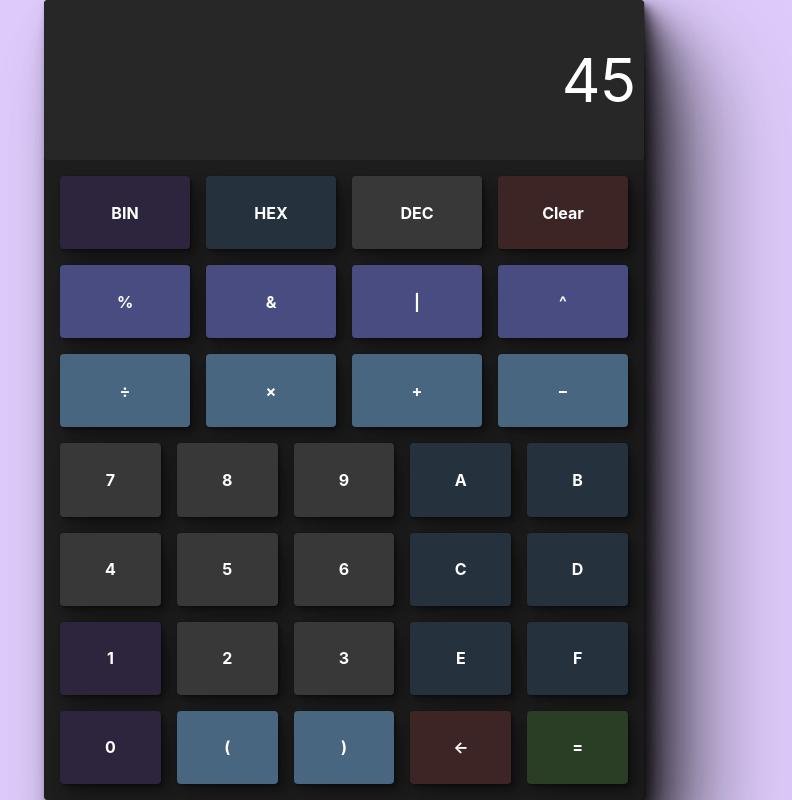
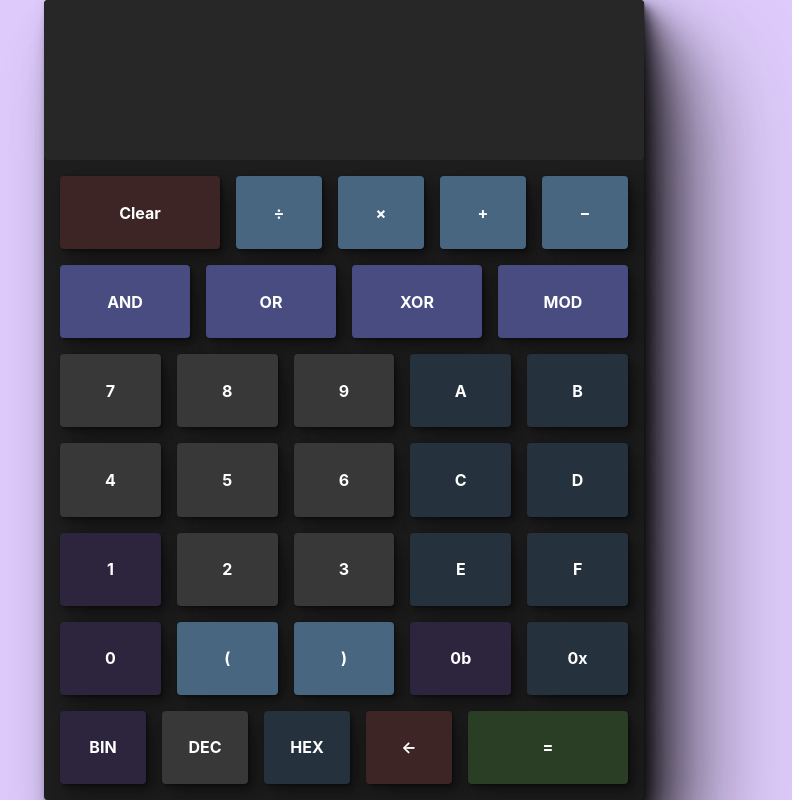
Before and after one commit to kyle-west/harmonicalc-web, a plain HTML site: page index.html in a window 1280 px wide. Both pictures are taken after a click on the button "Clear". Shown: the whole page, without its empty margins (296-1088 px from the left). Drawn offline with Linux system fonts and the light colour scheme.

Commit message:
[calc] added functionality

```diff
--- a/index.html
+++ b/index.html
@@ -13,54 +13,56 @@
   <div class="center">
     <div class="calculator">
       <div class="header">
-        <input type="text" name="omnibox" id="omnibox" value="45"/>
+        <input type="text" name="omnibox" id="omnibox" autofocus/>
       </div>
       <div class="buttons">
         <div class="row">
-          <button class="button bin" id="type-bin">BIN</button>
-          <button class="button hex" id="type-hex">HEX</button>
-          <button class="button" id="type-dec">DEC</button>
-          <button class="button" id="clear">Clear</button>
+          <button id="clear">Clear</button>
+          <button class="operator" id="divide" data-value=" / ">&divide;</button>
+          <button class="operator" id="multiply" data-value=" * ">&times;</button>
+          <button class="operator" id="add" data-value=" + ">&plus;</button>
+          <button class="operator" id="subtract" data-value=" - ">&minus;</button>
         </div>
         <div class="row">
-          <button class="button bw-operator" id="modulo">%</button>
-          <button class="button bw-operator" id="bw-and">&amp;</button>
-          <button class="button bw-operator" id="bw-or">|</button>
-          <button class="button bw-operator" id="bw-xor">^</button>
+          <button class="bw operator" id="and" data-value=" & ">AND</button>
+          <button class="bw operator" id="or" data-value=" | ">OR</button>
+          <button class="bw operator" id="xor" data-value=" ^ ">XOR</button>
+          <button class="bw operator" id="modulo" data-value=" % ">MOD</button>
         </div>
         <div class="row">
-          <button class="button operator" id="divide">&divide;</button>
-          <button class="button operator" id="multiply">&times;</button>
-          <button class="button operator" id="add">&plus;</button>
-          <button class="button operator" id="subtract">&minus;</button>
+          <button id="seven" data-value="7">7</button>
+          <button id="eight" data-value="8">8</button>
+          <button id="nine" data-value="9">9</button>
+          <button class="hex" id="a" data-value="A">A</button>
+          <button class="hex" id="b" data-value="B">B</button>
         </div>
         <div class="row">
-          <button class="button" id="seven">7</button>
-          <button class="button" id="eight">8</button>
-          <button class="button" id="nine">9</button>
-          <button class="button hex" id="hex-a">A</button>
-          <button class="button hex" id="hex-b">B</button>
+          <button id="four" data-value="4">4</button>
+          <button id="five" data-value="5">5</button>
+          <button id="six" data-value="6">6</button>
+          <button class="hex" id="c" data-value="C">C</button>
+          <button class="hex" id="d" data-value="D">D</button>
         </div>
         <div class="row">
-          <button class="button" id="four">4</button>
-          <button class="button" id="five">5</button>
-          <button class="button" id="six">6</button>
-          <button class="button hex" id="hex-c">C</button>
-          <button class="button hex" id="hex-d">D</button>
+          <button class="bin" id="one" data-value="1">1</button>
+          <button id="two" data-value="2">2</button>
+          <button id="three" data-value="3">3</button>
+          <button class="hex" id="e" data-value="E">E</button>
+          <button class="hex" id="f" data-value="F">F</button>
         </div>
         <div class="row">
-          <button class="button bin" id="one">1</button>
-          <button class="button" id="two">2</button>
-          <button class="button" id="three">3</button>
-          <button class="button hex" id="hex-e">E</button>
-          <button class="button hex" id="hex-f">F</button>
+          <button class="bin" id="zero" data-value="0">0</button>
+          <button class="operator" id="openExpr" data-value="(">(</button>
+          <button class="operator" id="closeExpr" data-value=")">)</button>
+          <button class="bin" id="prefixBIN" data-value="0b">0b</button>
+          <button class="hex" id="prefixHEX" data-value="0x">0x</button>
         </div>
         <div class="row">
-          <button class="button bin" id="zero">0</button>
-          <button class="button operator" id="open-expr">(</button>
-          <button class="button operator" id="close-expr">)</button>
-          <button class="button" id="backspace">&larr;</button>
-          <button class="button" id="equals">=</button>
+          <button class="bin" id="typeBIN">BIN</button>
+          <button id="typeDEC">DEC</button>
+          <button class="hex" id="typeHEX">HEX</button>
+          <button id="backspace">&larr;</button>
+          <button id="equals">=</button>
         </div>
     </div>
   </div>
--- a/styles.css
+++ b/styles.css
@@ -113,6 +113,7 @@ body {
   border-radius: 4px;
   box-shadow: var(--shadow-elevation-medium);
   transition: box-shadow 0.1s ease-in-out, filter 0.2s ease-in-out;
+  flex: 1;
 }
 .buttons button:hover {
   filter: brightness(1.35);
@@ -125,7 +126,7 @@ button.operator {
   background-color: #486680;
   color: white;
 }
-button.bw-operator {
+button.bw.operator {
   background-color: #484c80;
   color: white;
 }
@@ -142,3 +143,7 @@ button#backspace {
 button#equals {
   background-color: #2a3d25;
 }
+button#clear,
+button#equals {
+  flex: 2;
+}
--- a/view.js
+++ b/view.js
@@ -0,0 +1,87 @@
+const queryButtons = (query = '') => [...document.querySelectorAll(`.buttons button${query}`)]
+const buttons = Object.fromEntries(queryButtons().map(btn => [btn.id, btn]));
+const omnibox = document.getElementById('omnibox');
+
+const strictOperators = ['&', '|', '^', '%', '/', '*', '+', '-'];
+let lastItemWasResult = false
+let cursorPosition = 0;
+
+function clear (reset = '') {
+  omnibox.value = reset;
+  lastItemWasResult = false;
+  cursorPosition = reset.length;
+}
+
+function execute () {
+  if (!omnibox.value) return;
+  let result;
+  try {
+    console.log(omnibox.value);
+    result = eval(omnibox.value);
+  } catch (err) {
+    console.error(err);
+    result = NaN;
+  } finally {
+    lastItemWasResult = true;
+    omnibox.value = result;
+  }
+}
+
+function autoClearAfterExec({ data, currentTarget }) {
+  if (lastItemWasResult && !strictOperators.includes(data)) {
+    clear(currentTarget ? data : '');
+  }
+  lastItemWasResult = false;
+}
+
+function handleCursor({ currentTarget: field }) {
+  cursorPosition = field.selectionStart;
+  console.log(cursorPosition);
+}
+
+function typeChar (text) {
+  return () => {
+    autoClearAfterExec({ data: text });
+    omnibox.value = omnibox.value.slice(0, cursorPosition) + text + omnibox.value.slice(cursorPosition);
+    cursorPosition += text.length;
+    applyPrefixes();
+  }
+}
+
+function ensureHexPrefixIfNeeded(word) {
+  if (/[a-fA-F]+$/.test(word) && !word.startsWith('0x') && !word.startsWith('0b')) {
+    cursorPosition += 2;
+    return `0x${word}`;
+  }
+}
+
+function applyPrefixes () {
+  omnibox.value = omnibox.value.replace(/\w+/g, (word) => {
+    return ensureHexPrefixIfNeeded(word) || word;
+  })
+}
+
+function applySideEffects(evt) {
+  handleCursor(evt);
+  autoClearAfterExec(evt);
+  applyPrefixes();
+}
+
+buttons.equals.addEventListener('click', execute);
+buttons.clear.addEventListener('click', () => clear());
+queryButtons('[data-value]').forEach(
+  btn => btn.addEventListener('click', typeChar(btn.dataset.value))
+);
+buttons.typeHEX.addEventListener('click', () => {
+  execute()
+  omnibox.value = `0x${Number(omnibox.value).toString(16)}`;
+})
+buttons.typeBIN.addEventListener('click', () => {
+  execute()
+  omnibox.value = `0b${Number(omnibox.value).toString(2)}`;
+})
+buttons.typeDEC.addEventListener('click', () => execute())
+
+omnibox.addEventListener('input', applySideEffects);
+omnibox.addEventListener('keydown', handleCursor);
+omnibox.addEventListener('keyup', ({ key }) => key === 'Enter' && execute());
```
Also changed, not shown: HarmoniCalc.png (added), calc.js (deleted), 1 other file.
